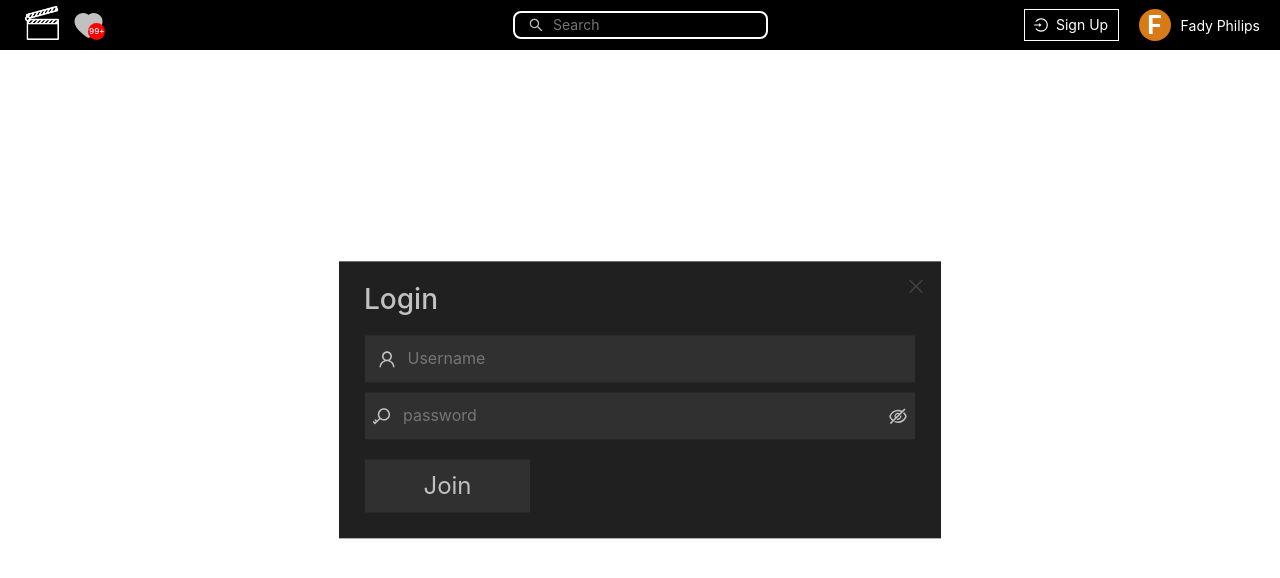
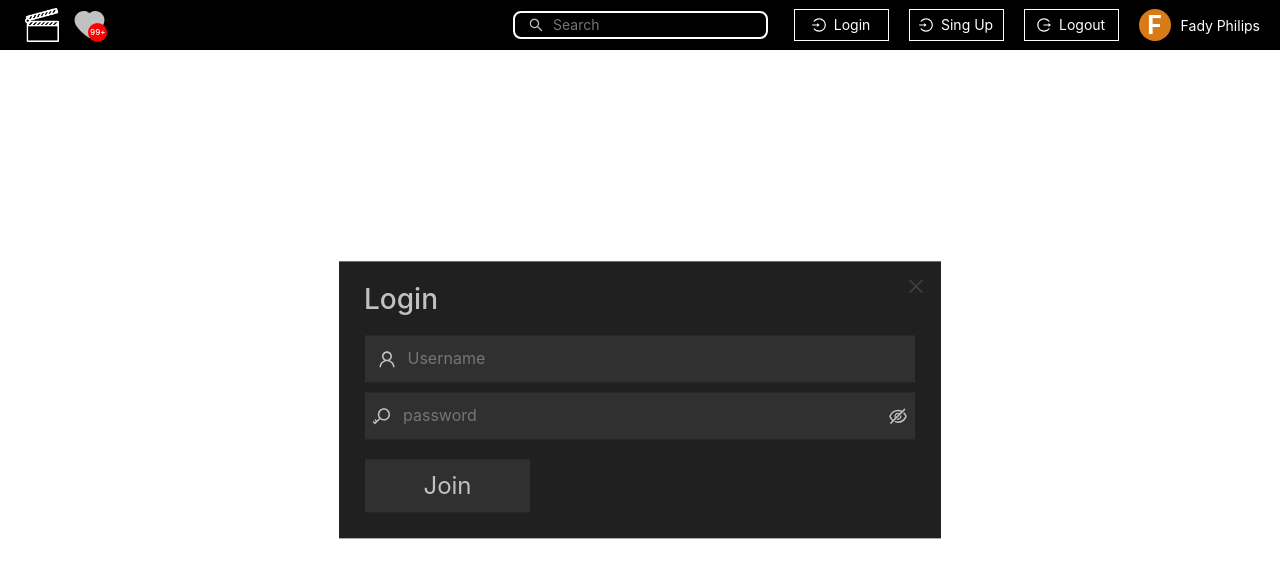
Before and after one commit to MyFelx/App, a React (Create React App) app: page /login in a window 1280 px wide. Shown: the top 578 px of the page. Built offline with nearby package versions, Linux system fonts and the light colour scheme.

Commit message:
Fix Styling

```diff
--- a/src/UI/MyListIcon.js
+++ b/src/UI/MyListIcon.js
@@ -4,16 +4,16 @@ import { HeartFilled } from "@ant-design/icons";
 
 const heartIconStyling = {
   color: "#c1c1c1",
-  fontSize: "29px",
+  fontSize: "31px",
 };
 
 const NumberDiv = styled.div`
   position: relative;
-  width: 17px;
+  width: 19px;
   border-radius: 50%;
   background-color: red;
   text-align: center;
-  line-height: 17px;
+  line-height: 19px;
   left: 14px;
   top: -19px;
 `;
@@ -30,9 +30,9 @@ const MyListIcon = (props) => {
   }
 
   return (
-    <div>
-      <HeartFilled style={heartIconStyling} onClick={props.onIconClick} />
-      <NumberDiv onClick={props.onIconClick}>
+    <div onClick={props.onIconClick}>
+      <HeartFilled style={heartIconStyling} />
+      <NumberDiv >
         <StyledNumber>{myListNo}</StyledNumber>
       </NumberDiv>
     </div>
--- a/src/UI/NavBar.js
+++ b/src/UI/NavBar.js
@@ -23,6 +23,7 @@ const StyledNavBar = styled.div`
 `;
 const StyledLogo = styled.img`
   align-self: center;
+  display:flex;
   margin: 5px;
 `;
 const DisplayedUsername = styled.span`
@@ -47,37 +48,54 @@ const MyListIconDiv = styled.div`
 `;
 
 const NavBar = (props) => {
-  let myListIcon = null;
-  if (props.showMyListIcon) {
-    myListIcon = (
-      <Link to="/my-list">
+  let myListIcon = props.showMyListIcon ? (<Link to="/my-list">
     <MyListIconDiv>
       <MyListIcon myListNo={750} />
     </MyListIconDiv>
-      </Link>
-    );
-  }
-  let searchBar = null;
-  if (props.showSearchbar) {
-    searchBar = <SearchBar />;
-  }
-  let usernameAndAvatar = null;
-  if (props.username !== undefined) {
-    usernameAndAvatar = (
-      <div style={{ display: "flex" }}>
+  </Link>) : null
+
+  let usernameAndAvatar = props.username ? <div style={{ display: "flex", minWidth: 'fit-content' }}>
     <UserIcon username={props.username} />
     <DisplayedUsername>{props.username}</DisplayedUsername>
-      </div>
-    );
-  }
-  let loginButton = null;
-  if (props.showLoginButton) {
-    loginButton = (
-      <Link to="/login">
+  </div> : null
+  let buttonsList = []
+  if (props.showLoginButton || true)
+    buttonsList.push({
+      icon: <LoginOutlined style={{ color: "white", marginRight: "8px" }} />,
+      text: "Login",
+      linkTo: "/login",
+    })
+  if (props.showSignUpButton)
+
+    buttonsList.push({
+      icon: <LoginOutlined style={{ color: "white", marginRight: "8px" }} />,
+      text: "Sing Up",
+      linkTo: "/signup",
+    })
+  if (props.showLogOutButton || true)
+    buttonsList.push({
+      icon: <LogoutOutlined style={{ color: "white", marginRight: "8px" }} />,
+      text: "Logout",
+      linkTo: "/login",
+    })
+
+  return (
+    <StyledNavBar>
+      <LeftNavBarItems>
+        <Link style={{ display: 'flex' }} to="/">
+          <StyledLogo src={Logo} alt="oops" width="auto" height="34px" />
+        </Link>
+        {myListIcon}
+      </LeftNavBarItems>
+      {props.showSearchbar ? <SearchBar /> : null}
+      <RightNavBarItems>
+        {buttonsList.map(button => {
+          return (
+            <Link to={button.linkTo}>
               <AppButton
-          text={"Login"}
+                text={button.text}
                 icon={
-            <LoginOutlined style={{ color: "white", marginRight: "8px" }} />
+                  button.icon
                 }
                 height={"32px"}
                 width={"95px"}
@@ -85,68 +103,12 @@ const NavBar = (props) => {
                 fontSize={"14px"}
                 backgroundColor={"rgba(0,0,0,0)"}
                 border={"1px solid white"}
-          onClick={() => alert("Login Page")}
               />
-      </Link>
-    );
-  }
-  let signUpButton = null;
-  if (props.showSignUpButton) {
-    signUpButton = (
-      <Link to="/sign-up">
-        <AppButton
-          text={"Sign Up"}
-          icon={
-            <LoginOutlined style={{ color: "white", marginRight: "8px" }} />
-          }
-          height={"32px"}
-          width={"95px"}
-          color={"white"}
-          fontSize={"14px"}
-          backgroundColor={"rgba(0,0,0,0)"}
-          border={"1px solid white"}
-          onClick={<Link to="/sign-up"></Link>}
-        />
-      </Link>
-    );
-  }
-  let logOutButton = null;
-  if (props.showLogOutButton) {
-    logOutButton = (
-      <Link to="/login">
-        <AppButton
-          text={"Log out"}
-          icon={
-            <LogoutOutlined style={{ color: "white", marginRight: "8px" }} />
-          }
-          height={"32px"}
-          width={"95px"}
-          color={"white"}
-          fontSize={"14px"}
-          backgroundColor={"rgba(0,0,0,0)"}
-          border={"1px solid white"}
-          onClick={() => alert("Logged out")}
-        />
-      </Link>
-    );
-  }
-
-  return (
-    <StyledNavBar>
-      <LeftNavBarItems>
-        <Link to="/">
-          <StyledLogo src={Logo} alt="oops" width="auto" height="34px" />
-        </Link>
-        {myListIcon}
-      </LeftNavBarItems>
-      {searchBar}
-      <RightNavBarItems>
-        {loginButton}
-        {signUpButton}
-        {logOutButton}
+            </Link>)
+        })}
         {usernameAndAvatar}
       </RightNavBarItems>
     </StyledNavBar>
   );
-};
+}
 export default NavBar;
```
Lines whose indentation alone changed are shown as unchanged.
